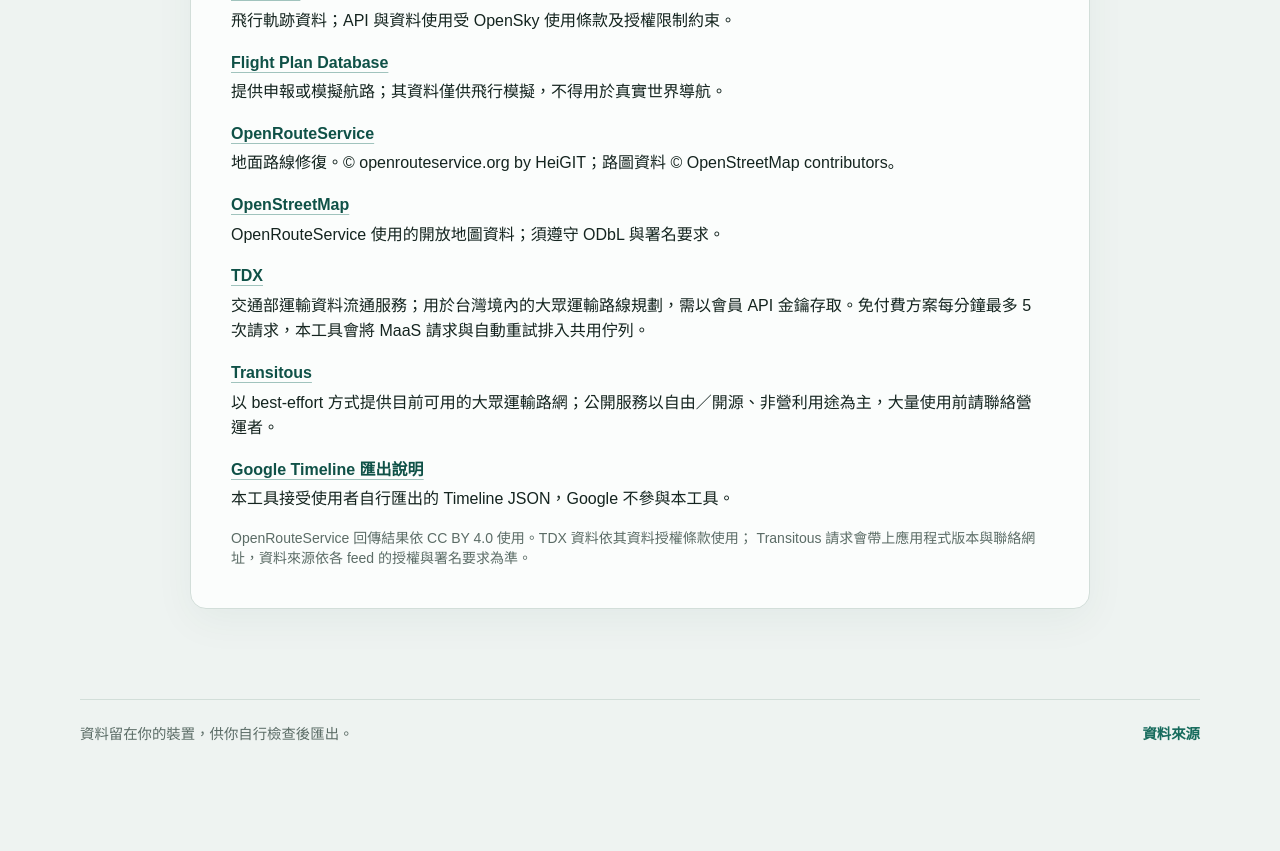
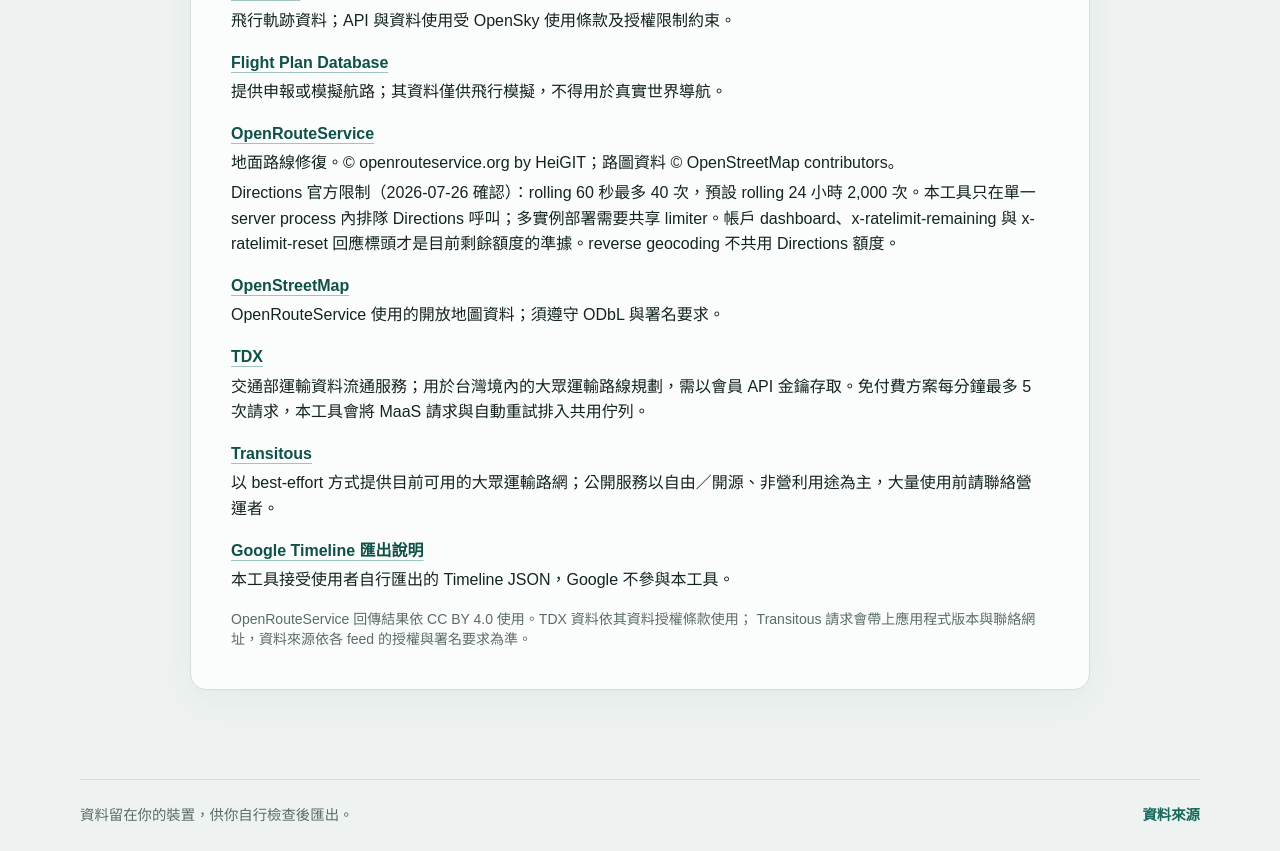
Before and after one commit to jing-0331/fog-of-world-tool, a Next.js app: page /data-sources in a window 1280 px wide. Shown: the part 980-1831 px from the top of the page. Before the commit the page ends 1751 px from the top, so only its background shows below. Built offline with nearby package versions, Linux system fonts and the light colour scheme.

Commit message:
docs: record OpenRouteService quotas

```diff
--- a/src/app/data-sources/page.tsx
+++ b/src/app/data-sources/page.tsx
@@ -18,7 +18,9 @@
   },
   {
     name: "OpenRouteService",
-    href: "https://openrouteservice.org/dev/",
+    href: "https://giscience.github.io/openrouteservice/frequently-asked-questions.html#when-and-how-does-my-quota-reset",
+    quota:
+      "Directions 官方限制（2026-07-26 確認）：rolling 60 秒最多 40 次，預設 rolling 24 小時 2,000 次。本工具只在單一 server process 內排隊 Directions 呼叫；多實例部署需要共享 limiter。帳戶 dashboard、x-ratelimit-remaining 與 x-ratelimit-reset 回應標頭才是目前剩餘額度的準據。reverse geocoding 不共用 Directions 額度。",
     description:
       "地面路線修復。© openrouteservice.org by HeiGIT；路圖資料 © OpenStreetMap contributors。",
   },
@@ -97,6 +99,9 @@
                   {source.name}
                 </a>
                 <p className="mt-1 text-slate-700">{source.description}</p>
+                {"quota" in source ? (
+                  <p className="mt-1 text-slate-700">{source.quota}</p>
+                ) : null}
               </li>
             ))}
           </ul>
```
Also changed, not shown: 2 other files (tests, documents, lock files or other folders).
